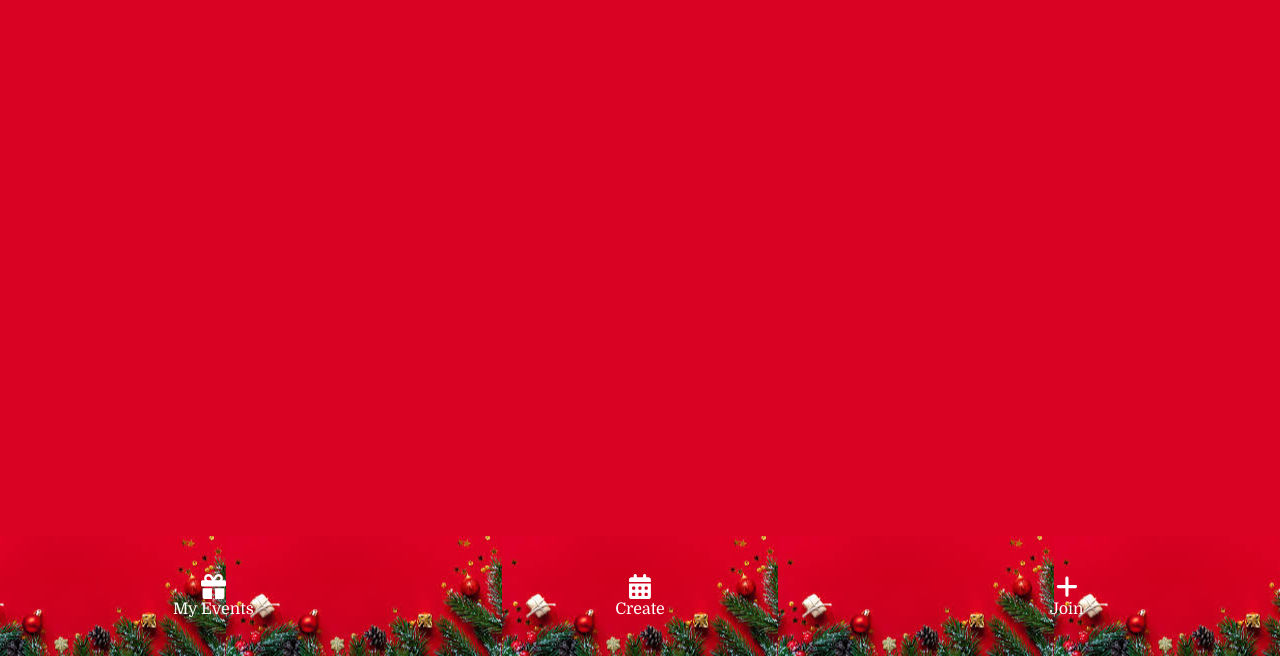
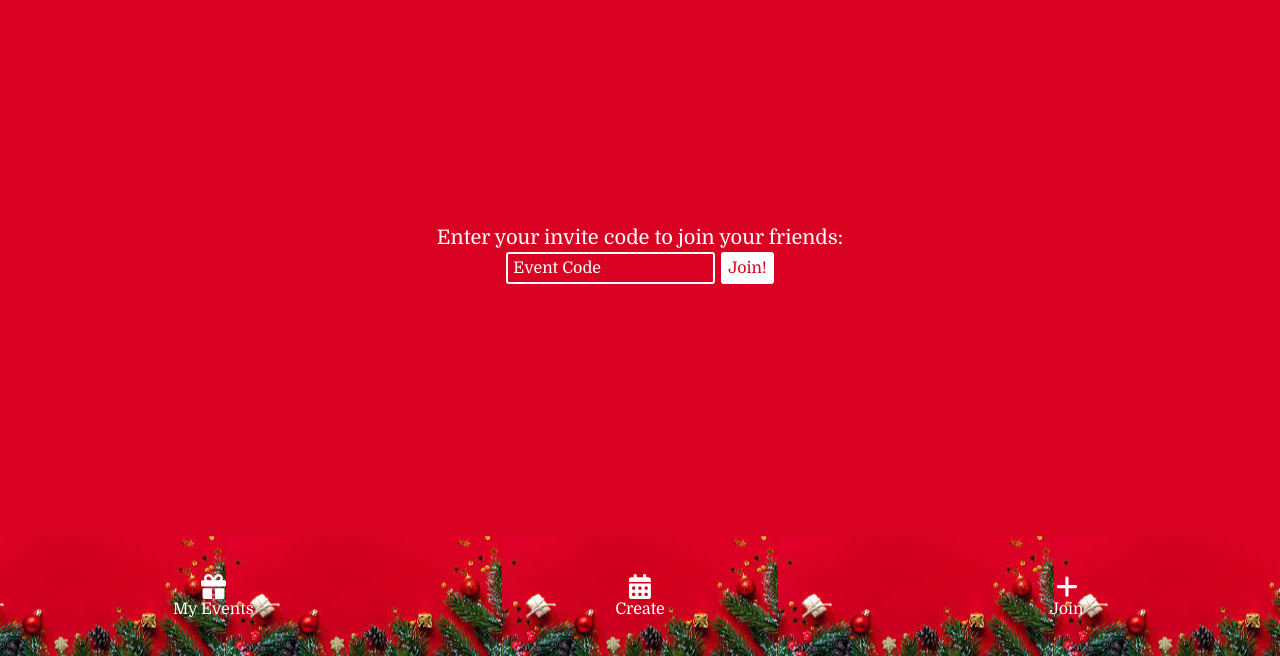
Before and after one commit to SuzBarnes/secret-santa, a React app: page /joinevent in a window 1280 px wide. Shown: the part 144-800 px from the top of the page. Built offline with nearby package versions, Linux system fonts and the light colour scheme.

Commit message:
styling Join Event updated

```diff
--- a/src/components/JoinEvent.js
+++ b/src/components/JoinEvent.js
@@ -3,7 +3,6 @@ import { useNavigate } from "react-router-dom";
 import "../styles/joinevent.scss";
 import axios from "axios";
 import Alert from "./Alert";
-
 import { useAuthContext } from "../contexts/AuthProvider";
 
 const MY_EVENTS_URL = "http://localhost:3000/userevents";
@@ -133,8 +132,11 @@ const JoinEvent = () => {
     <div className="join-event">
       {eventInvite.eventId ? (
         <div>
-          <div>{eventInvite.title}</div>
-          <div>from {eventInvite.adminName}</div>
+          <h3>Merry Christmas!</h3>
+          <div>
+            {eventInvite.adminName} has invited you to {eventInvite.title}.
+          </div>
+          <p>Click your name to join in the fun!</p>
           {eventInvite.names.split(", ").map((item) => (
             <button key={item} type="submit" onClick={() => chooseName(item)}>
               {item}
@@ -144,6 +146,7 @@ const JoinEvent = () => {
         </div>
       ) : (
         <div>
+          <p>Enter your invite code to join your friends:</p>
           <label htmlFor="code">
             <input
               className="code"
--- a/src/styles/joinevent.scss
+++ b/src/styles/joinevent.scss
@@ -2,9 +2,32 @@
 
 .join-event {
   background-color: $main-color;
+  color: $font-color;
   height: 100%;
+  display: flex;
+  flex-direction: column;
+  justify-content: center;
+  text-align: center;
+  font-size: 20px;
+
+  input,
+  button {
+    border: 2px solid $font-color;
+    border-radius: 3px;
+    padding: 5px;
+    color: $font-color;
+    background-color: transparent;
+    margin: 3px;
+    font-size: 16px;
+  }
+
+  button {
+    background-color: $font-color;
+    color: $main-color;
+  }
+
+  input::placeholder {
+    color: $font-color;
+    font-size: 16px;
+  }
 }
-
-.code {
-  width: 90px;
-}
```
Also changed, not shown: src/styles/navbartop.scss (line endings or trailing spaces).
